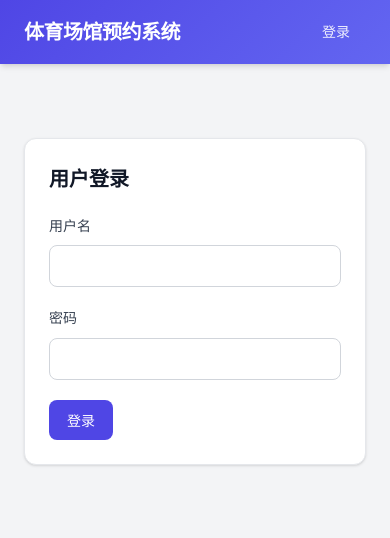
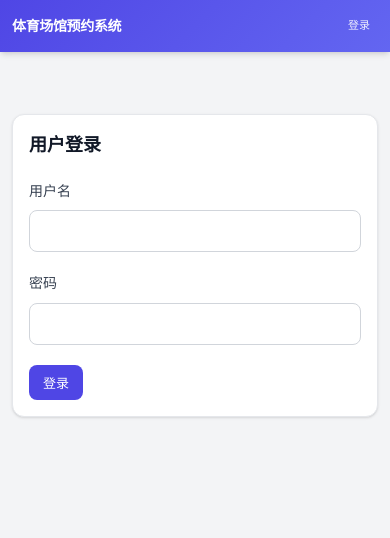
Before and after one commit to BatJack/StaduimBookingSystem, a Django app: page / in a window 390 px wide. Shown: the top 538 px of the page. Run offline with Django 5.2, Linux system fonts and the light colour scheme.

Commit message:
Update UI logic for phone

```diff
--- a/booking/templates/booking/base.html
+++ b/booking/templates/booking/base.html
@@ -655,6 +655,188 @@
             font-size: 14px;
             color: var(--gray-500);
         }
+        @media (max-width: 768px) {
+            .header .container {
+                padding: 0 16px;
+                height: 56px;
+                flex-wrap: wrap;
+            }
+            .header h1 {
+                font-size: 16px;
+            }
+            .nav {
+                gap: 2px;
+            }
+            .nav a {
+                padding: 6px 10px;
+                font-size: 12px;
+            }
+            .container {
+                padding: 16px;
+            }
+            .page-header h2 {
+                font-size: 22px;
+            }
+            .card {
+                padding: 16px;
+            }
+            .card h2 {
+                font-size: 18px;
+            }
+            .grid {
+                grid-template-columns: 1fr;
+                gap: 16px;
+            }
+            .stat-cards {
+                grid-template-columns: 1fr 1fr;
+                gap: 12px;
+            }
+            .stat-card {
+                padding: 16px;
+            }
+            .stat-card-value {
+                font-size: 24px;
+            }
+            .stat-card-label {
+                font-size: 12px;
+            }
+            .stat-card-icon {
+                width: 40px;
+                height: 40px;
+                font-size: 20px;
+                margin-bottom: 12px;
+            }
+            table {
+                font-size: 12px;
+            }
+            table th, table td {
+                padding: 10px 8px;
+            }
+            .btn {
+                padding: 8px 14px;
+                font-size: 13px;
+            }
+            .btn-sm {
+                padding: 4px 8px;
+                font-size: 12px;
+            }
+            .action-btns {
+                flex-direction: column;
+                gap: 4px;
+            }
+            .date-selector {
+                flex-direction: column;
+                align-items: flex-start;
+                gap: 8px;
+            }
+            .messages .message {
+                padding: 10px 14px;
+                font-size: 13px;
+            }
+            .court-card-header {
+                padding: 16px;
+            }
+            .court-card-body {
+                padding: 16px;
+            }
+            .court-card-footer {
+                padding: 12px 16px;
+                flex-direction: column;
+                gap: 8px;
+            }
+            .matrix-wrapper {
+                padding: 12px;
+            }
+            .matrix-table th,
+            .matrix-table td {
+                padding: 8px 4px;
+                font-size: 12px;
+            }
+            .time-cell {
+                padding: 6px 2px;
+                font-size: 11px;
+                min-width: 50px;
+            }
+            .time-cell.booked .slot-status {
+                font-size: 11px;
+            }
+            .time-cell.booked .slot-phone,
+            .time-cell.booked .slot-info,
+            .time-cell.booked .slot-students {
+                font-size: 10px;
+            }
+            .modal-content {
+                width: 95%;
+                margin: 0 10px;
+            }
+            .modal-header {
+                padding: 16px 20px;
+            }
+            .modal-body {
+                padding: 16px;
+            }
+            .modal-footer {
+                padding: 16px 20px;
+                flex-direction: column;
+            }
+            .modal-footer .btn {
+                padding: 12px 16px;
+            }
+            .booking-actions {
+                flex-direction: column;
+            }
+            .btn-confirm, .btn-cancel {
+                width: 100%;
+            }
+            .legend {
+                flex-wrap: wrap;
+                gap: 12px;
+            }
+            .info-banner {
+                padding: 12px 16px;
+                font-size: 13px;
+            }
+            .page-header {
+                margin-bottom: 20px;
+            }
+            .back-btn {
+                width: 36px;
+                height: 36px;
+            }
+            .page-header-title {
+                font-size: 20px;
+            }
+            .step-indicator {
+                flex-direction: column;
+                gap: 4px;
+                padding: 12px 16px;
+            }
+            .step-arrow {
+                transform: rotate(90deg);
+            }
+        }
+        @media (max-width: 480px) {
+            .header .container {
+                padding: 0 12px;
+                height: 52px;
+            }
+            .header h1 {
+                font-size: 14px;
+            }
+            .nav a {
+                padding: 4px 8px;
+                font-size: 11px;
+            }
+            .container {
+                padding: 12px;
+            }
+            .stat-cards {
+                grid-template-columns: 1fr;
+            }
+            .management-cards {
+                grid-template-columns: 1fr !important;
+            }
+        }
     </style>
 </head>
 <body>
```
